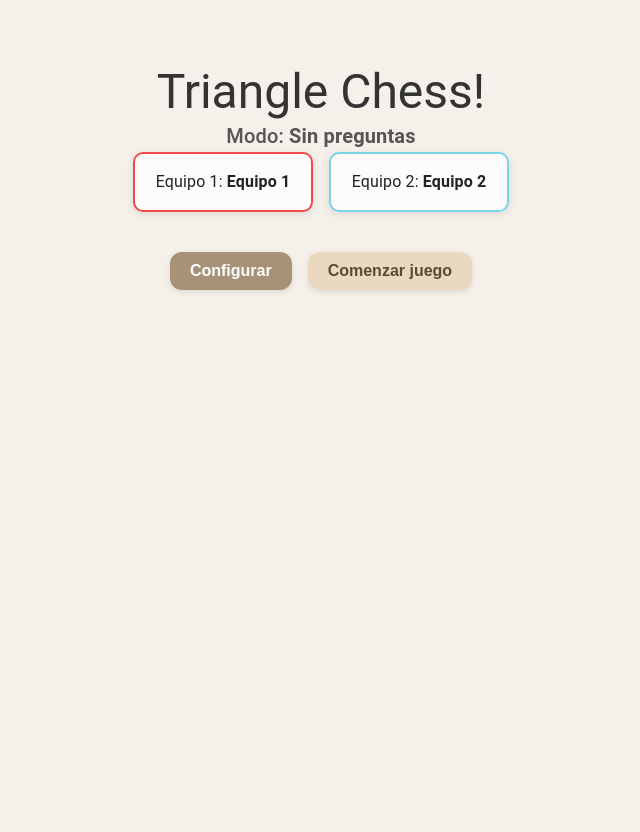
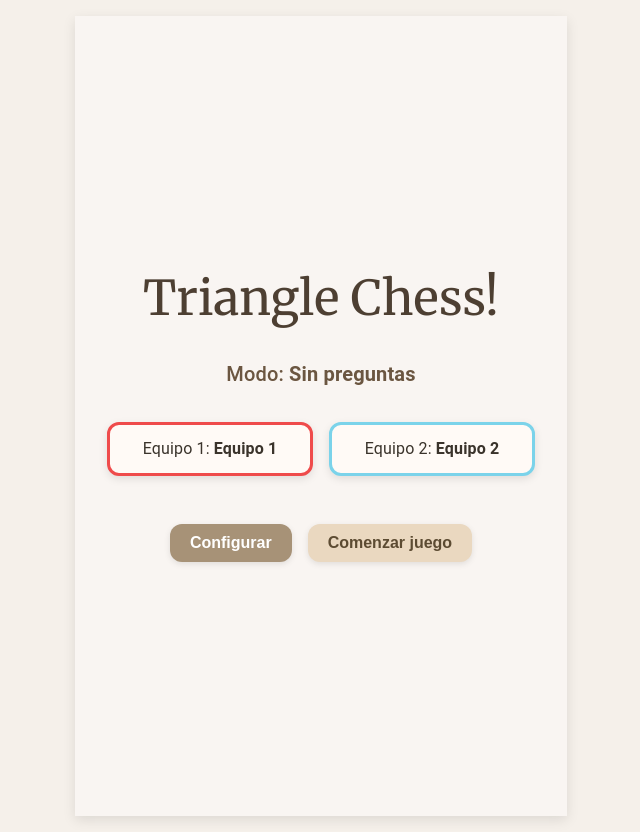
Before and after one commit to georgeif2212/Chain-Triangle-Chess, a React (Vite) app: page /game in a window 1280 px wide. Shown: the whole page, without its empty margins (319-959 px from the left). Before the commit the page ends 800 px from the top, so only its background shows below. Built offline with nearby package versions, Linux system fonts and the light colour scheme; no server answers.

Commit message:
feat: styles modified

```diff
--- a/src/modules/game/pages/Options.jsx
+++ b/src/modules/game/pages/Options.jsx
@@ -39,7 +39,7 @@ const Options = () => {
 
   return (
     <div className={styles.optionsContainer}>
-      <Card className={styles.optionsCard}>
+      <div className={styles.optionsCard}>
         <Typography variant="h4" className={styles.title}>
           Opciones del Juego
         </Typography>
@@ -83,7 +83,7 @@ const Options = () => {
           variant="primary"
           onClick={() => navigate(`/game${location.search}`)}
         />
-      </Card>
+      </div>
     </div>
   );
 };
--- a/src/modules/game/styles/components/GameContent.module.css
+++ b/src/modules/game/styles/components/GameContent.module.css
@@ -8,6 +8,8 @@
   box-sizing: border-box;
   padding: 1rem;
   gap: 5rem;
+  color: #4d3f32;
+  font-family: 'Merriweather', serif;
 }
 
 .sidebar {
@@ -37,6 +39,10 @@
   box-shadow: 0 2px 5px rgba(0, 0, 0, 0.1);
 }
 
-.statusInfo {
-  text-align: center;
+.statusInfo strong {
+  color: #5c4936;
 }
+
+.teamText {
+  color: #222121;
+}
--- a/src/modules/game/styles/pages/GameHasNotStarted.module.css
+++ b/src/modules/game/styles/pages/GameHasNotStarted.module.css
@@ -3,44 +3,55 @@
   flex-direction: column;
   align-items: center;
   justify-content: center;
-  padding: 3rem 1rem;
+  padding: 3rem 2rem;
+  min-height: 100vh;
   box-sizing: border-box;
   text-align: center;
+  background-color: #f9f5f2;
+  box-shadow: 0 4px 12px rgba(0, 0, 0, 0.1);
+  gap: 2rem;
+  font-family: 'Merriweather', serif !important;
 }
 
 .title {
-  font-size: 2.5rem;
+  font-size: 2.8rem;
   font-weight: 700;
-  margin-bottom: 1.5rem;
-  color: #333;
+  color: #4d3f32;
+  font-family: 'Merriweather', serif !important;
 }
 
 .mode {
   font-size: 1.25rem;
-  margin-bottom: 2rem;
-  color: #555;
+  color: #6b5641;
 }
 
 .teamsContainer {
-  display: grid;
-  grid-template-columns: repeat(auto-fit, minmax(180px, 1fr));
+  display: flex;
+  flex-wrap: wrap;
+  justify-content: center;
   gap: 1rem;
+  max-width: 600px;
   width: 100%;
-  max-width: 500px;
-  margin-bottom: 2.5rem;
 }
 
 .teamCard {
-  border: 2px solid;
-  border-radius: 10px;
-  padding: 1rem;
-  background-color: #ffffffcc;
-  box-shadow: 0px 2px 8px rgba(0, 0, 0, 0.1);
+  background-color: #fffaf6;
+  border: 3px solid;
+  border-radius: 12px;
+  padding: 0.75rem 1.25rem;
+  min-width: 160px;
+  box-shadow: 0px 3px 8px rgba(0, 0, 0, 0.1);
+  transition: transform 0.2s ease;
+}
+
+.teamCard:hover {
+  transform: translateY(-2px);
 }
 
 .teamText {
-  color: #222;
-  font-weight: 500;
+  color: #3a332b;
+  font-weight: 600;
+  font-size: 1rem;
 }
 
 .buttonsWrapper {
@@ -48,4 +59,5 @@
   gap: 1rem;
   justify-content: center;
   flex-wrap: wrap;
+  margin-top: 1rem;
 }
--- a/src/modules/game/styles/pages/Options.module.css
+++ b/src/modules/game/styles/pages/Options.module.css
@@ -5,6 +5,7 @@
   min-height: 100vh;
   padding: 2rem;
   box-sizing: border-box;
+  background-color: #f9f5f2;
 }
 
 .optionsCard {
@@ -14,6 +15,7 @@
   border-radius: 16px;
   box-shadow: 0 4px 12px rgba(0, 0, 0, 0.1);
   text-align: center;
+  background-color: #f9f5f2;
 }
 
 .optionsTitle {
```
Also changed, not shown: src/modules/game/pages/GameHasNotStarted.jsx (+3 -4 lines).
